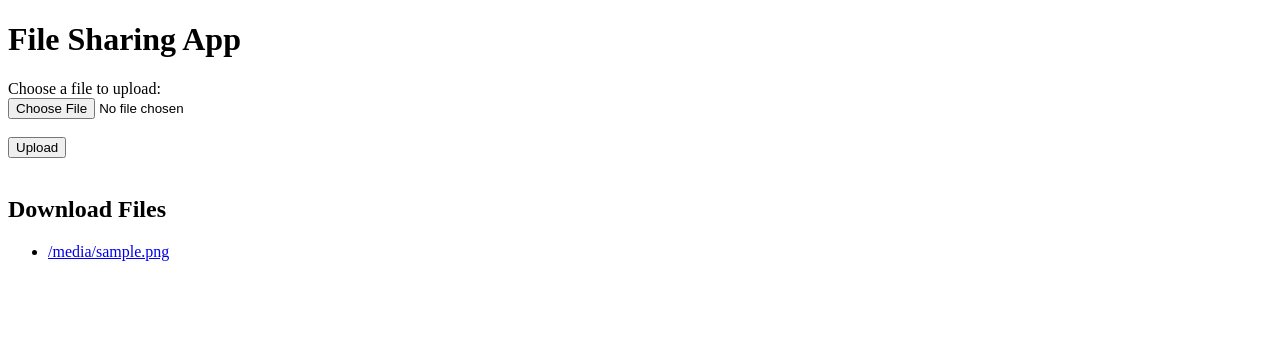
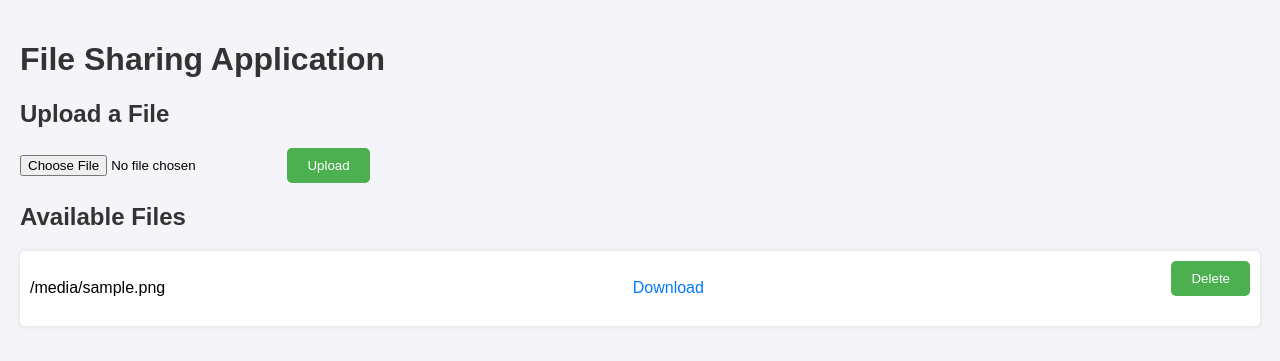
Before and after one commit to alwaz-shahid/P2P-File-Sharing-on-Local-Network, a FastAPI app: template templates/index.html in a window 1280 px wide. Shown: the top 361 px of the page. Run offline with FastAPI, Linux system fonts and the light colour scheme; the template is opened without the code that fills it: most values are stand-ins (such as "Sample title", 1, 10 or a date in 2020); parts of the project's set-up code (start-up, migrations or seed data) failed here and were passed over.

Commit message:
ui, and fixes

```diff
--- a/app.py
+++ b/app.py
@@ -1,8 +1,10 @@
-from fastapi import FastAPI, File, UploadFile, Request
-from starlette.responses import FileResponse
+from fastapi import FastAPI, File, UploadFile, Request, HTTPException
+from starlette.responses import FileResponse, RedirectResponse
 from fastapi.templating import Jinja2Templates
 import os
 import shutil
+import socket
+import uvicorn
 
 app = FastAPI()
 templates = Jinja2Templates(directory="templates")
@@ -17,26 +19,42 @@ async def create_upload_file(file: UploadFile = File(...)):
     file_path = f"uploads/{file.filename}"
     with open(file_path, "wb") as buffer:
         shutil.copyfileobj(file.file, buffer)
-    return {"filename": file.filename}
+    return RedirectResponse(url="/", status_code=303)
 
 @app.get("/downloadfile/{filename}")
 async def download_file(filename: str):
     file_path = f"uploads/{filename}"
-    return FileResponse(file_path)
+    if os.path.exists(file_path):
+        return FileResponse(file_path)
+    else:
+        raise HTTPException(status_code=404, detail="File not found")
 
-@app.get("/listfiles/")
-async def list_files():
-    files = os.listdir("uploads/")
-    return {"files": files}
+@app.post("/deletefile/{filename}")
+async def delete_file(filename: str):
+    file_path = f"uploads/{filename}"
+    if os.path.exists(file_path):
+        os.remove(file_path)
+        return RedirectResponse(url="/", status_code=303)
+    else:
+        raise HTTPException(status_code=404, detail="File not found")
 
-@app.get("/sharefile/{filename}/{target_ip}")
-async def share_file(filename: str, target_ip: str):
-    file_path = f"uploads/{filename}"
-    # Code to transfer file to target IP using sockets or another networking library
-    return {"message": f"File {filename} has been shared with {target_ip}"}
+def get_local_ip():
+    # This function retrieves the local IP address
+    s = socket.socket(socket.AF_INET, socket.SOCK_DGRAM)
+    try:
+        # doesn't have to be reachable
+        s.connect(('10.254.254.254', 1))
+        local_ip = s.getsockname()[0]
+    except Exception:
+        local_ip = '127.0.0.1'
+    finally:
+        s.close()
+    return local_ip
 
 def create_app():
     os.makedirs("uploads", exist_ok=True)
+    local_ip = get_local_ip()
+    print(f"Server is running on http://{local_ip}:8000")
     return app
 
 if __name__ == '__main__':
--- a/templates/index.html
+++ b/templates/index.html
@@ -1,21 +1,129 @@
 <!DOCTYPE html>
-<html>
-  <head>
-    <title>File Sharing App</title>
-  </head>
-  <body>
-    <h1>File Sharing App</h1>
-    <form action="/uploadfile/" method="post" enctype="multipart/form-data">
-      <label for="file">Choose a file to upload:</label><br />
-      <input type="file" id="file" name="file" /><br /><br />
-      <input type="submit" value="Upload" />
+<html lang="en">
+<head>
+    <meta charset="UTF-8">
+    <meta name="viewport" content="width=device-width, initial-scale=1.0">
+    <title>File Sharing</title>
+    <style>
+         body {
+            font-family: Arial, sans-serif;
+            margin: 0;
+            padding: 20px;
+            background-color: #f4f4f9;
+        }
+        h1, h2 {
+            color: #333;
+        }
+        form {
+            margin-bottom: 20px;
+        }
+        input[type="file"] {
+            margin-right: 10px;
+        }
+        button {
+            background-color: #4CAF50;
+            color: white;
+            border: none;
+            padding: 10px 20px;
+            cursor: pointer;
+            border-radius: 5px;
+        }
+        button:hover {
+            background-color: #45a049;
+        }
+        ul {
+            list-style-type: none;
+            padding: 0;
+        }
+        li {
+            background-color: #fff;
+            margin: 5px 0;
+            padding: 10px;
+            border-radius: 5px;
+            box-shadow: 0 0 5px rgba(0, 0, 0, 0.1);
+            display: flex;
+            justify-content: space-between;
+            align-items: center;
+        }
+        a {
+            text-decoration: none;
+            color: #007BFF;
+        }
+        a:hover {
+            text-decoration: underline;
+        }
+        .preview {
+            max-width: 100px;
+            max-height: 100px;
+            margin-right: 10px;
+        }
+    </style>
+    <script>
+        function validateFile() {
+            const fileInput = document.querySelector('input[type="file"]');
+            const file = fileInput.files[0];
+            const maxSize = 5 * 1024 * 1024; // 5 MB
+            const allowedTypes = ['image/jpeg', 'image/png', 'application/pdf'];
+
+            if (file) {
+                if (file.size > maxSize) {
+                    alert('File size exceeds 5 MB');
+                    return false;
+                }
+                // if (!allowedTypes.includes(file.type)) {
+                //     alert('File type not allowed');
+                //     return false;
+                // }
+            }
+            return true;
+        }
+
+        function previewFile(file) {
+            const previewContainer = document.getElementById('previewContainer');
+            previewContainer.innerHTML = '';
+
+            if (file.type.startsWith('image/')) {
+                const img = document.createElement('img');
+                img.src = URL.createObjectURL(file);
+                img.className = 'preview';
+                previewContainer.appendChild(img);
+            } else if (file.type === 'application/pdf') {
+                const iframe = document.createElement('iframe');
+                iframe.src = URL.createObjectURL(file);
+                iframe.className = 'preview';
+                previewContainer.appendChild(iframe);
+            }
+        }
+
+        document.querySelector('input[type="file"]').addEventListener('change', function() {
+            const file = this.files[0];
+            if (file) {
+                previewFile(file);
+            }
+        });
+    </script>
+</head>
+<body>
+    <h1>File Sharing Application</h1>
+    <h2>Upload a File</h2>
+    <form action="/uploadfile/" enctype="multipart/form-data" method="post" onsubmit="return validateFile()">
+        <input type="file" name="file">
+        <button type="submit">Upload</button>
     </form>
-    <br />
-    <h2>Download Files</h2>
+
+    <div id="previewContainer"></div>
+
+    <h2>Available Files</h2>
     <ul>
-      {% for filename in files %}
-      <li><a href="/downloadfile/{{ filename }}">{{ filename }}</a></li>
-      {% endfor %}
+        {% for file in files %}
+        <li>
+            <span>{{ file }}</span>
+            <a href="/downloadfile/{{ file }}">Download</a>
+            <form action="/deletefile/{{ file }}" method="post" style="display:inline;">
+                <button type="submit">Delete</button>
+            </form>
+        </li>
+        {% endfor %}
     </ul>
-  </body>
+</body>
 </html>
```
Also changed, not shown: requirements.txt (added, +28 -0 lines), uploads/3+ yrs expert (7).png (deleted), 2 other files.
